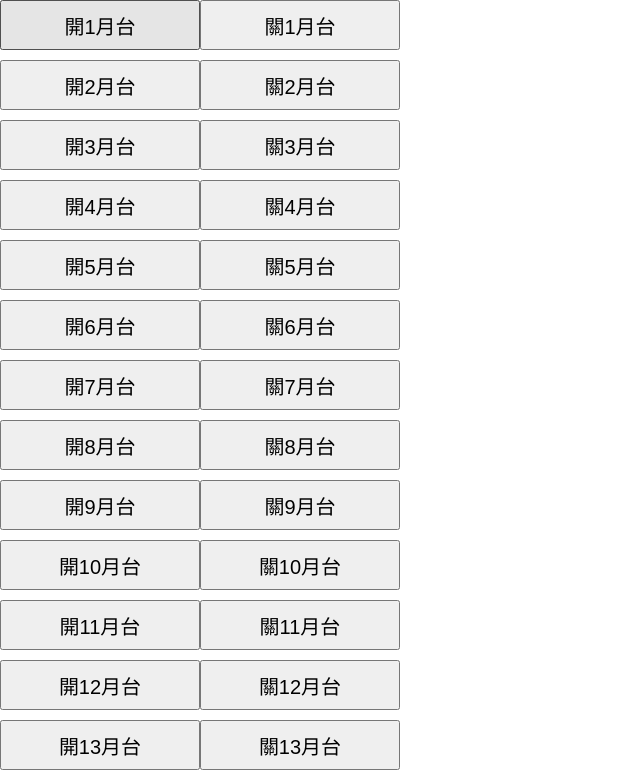
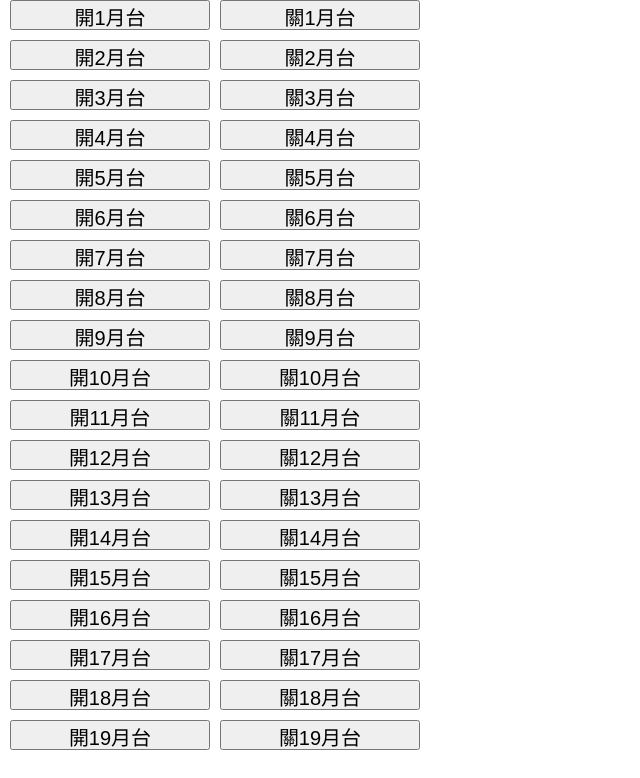
Before and after one commit to antony0016/cms-img-update-tester, a Vue app: page / in a window 1280 px wide. Shown: the top 778 px of the page, without its empty margins (0-640 px from the left). Built offline with nearby package versions, Linux system fonts and the light colour scheme.

Commit message:
Feat: use console to control

```diff
--- a/src/views/Console.vue
+++ b/src/views/Console.vue
@@ -22,8 +22,9 @@ const openDoor = (door_id: number, is_open: number) => {
 
 .btn-test {
   width: 200px;
-  height: 50px;
+  height: 30px;
   margin-bottom: 10px;
+  margin-left: 10px;
   font-size: 20px;
 }
 </style>
```
